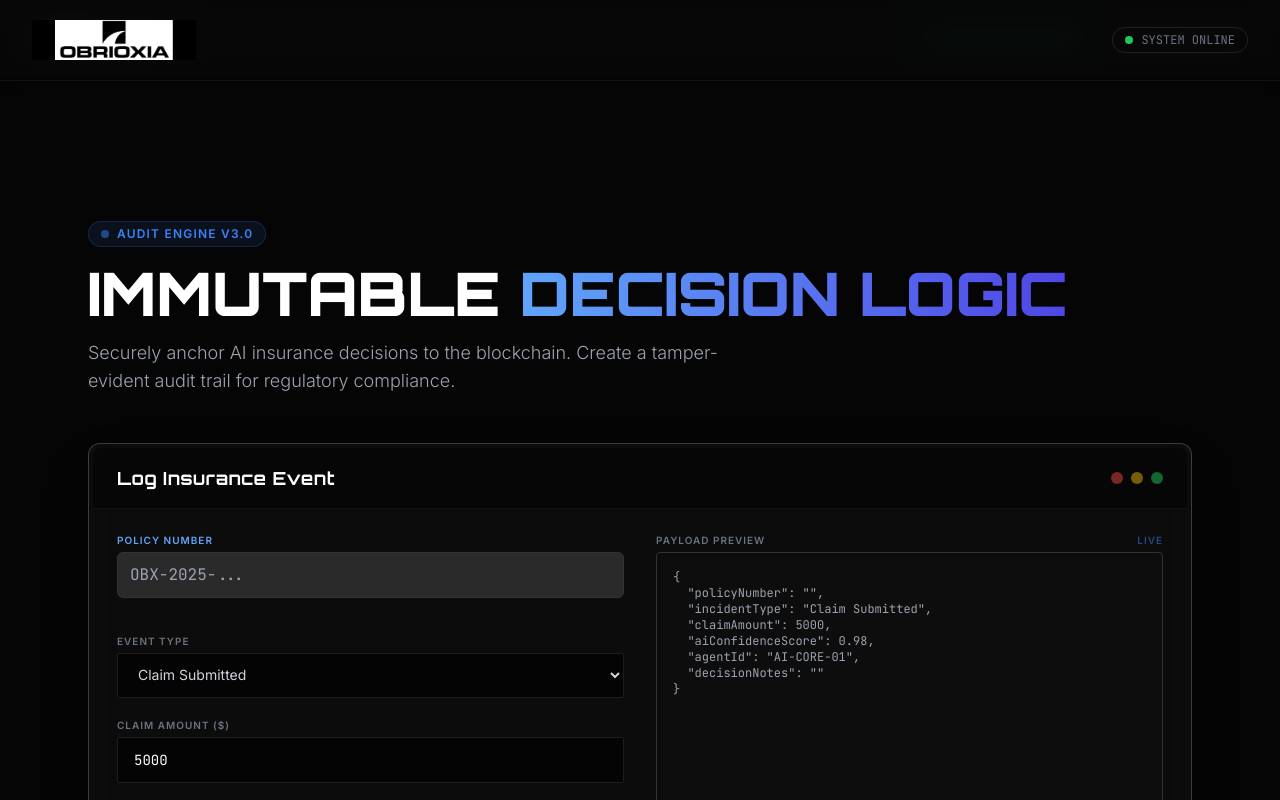
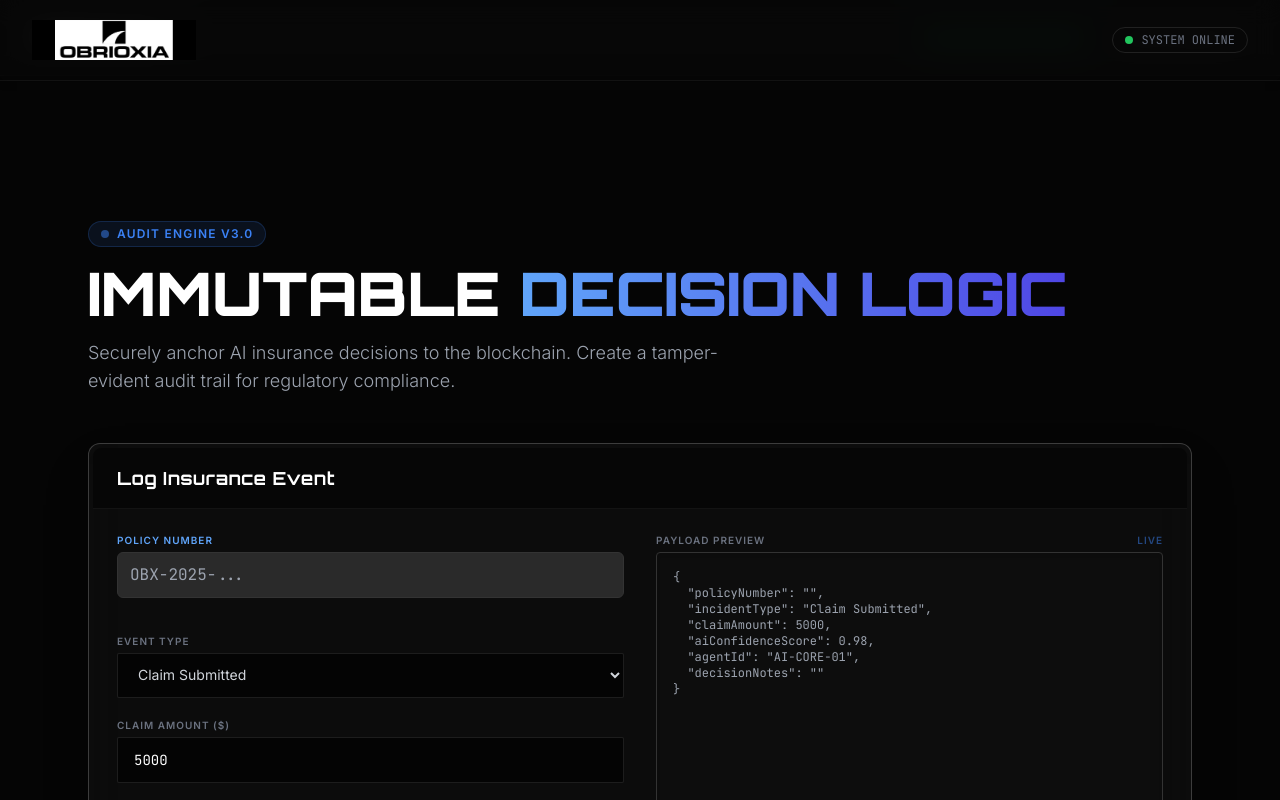
Before and after one commit to obrioxia/obrioxia_frontend, an Angular app: page /submit in a window 1280 px wide. Shown: the top 800 px of the page. Built offline with nearby package versions, Linux system fonts and the light colour scheme.

Commit message:
Fix: Remove colored dots and fix logo path

```diff
--- a/src/app/submit/submit.component.html
+++ b/src/app/submit/submit.component.html
@@ -2,7 +2,7 @@
     <div class="max-w-7xl mx-auto px-4 sm:px-6 lg:px-8">
         <div class="flex items-center justify-between h-20">
             <div class="flex-shrink-0 flex items-center gap-3">
-                <img src="/assets/logo.png" alt="Obrioxia" class="h-10 logo-invert">
+                <img src="assets/logo.png" alt="Obrioxia" class="h-10 logo-invert">
             </div>
 
             <div class="hidden md:flex items-center gap-2 text-xs font-mono text-gray-500 border border-white/10 px-3 py-1 rounded-full">
@@ -32,12 +32,7 @@
 
         <div class="bg-black/40 px-6 py-4 rounded-t-lg flex justify-between items-center border-b border-white/5">
             <h3 class="text-lg font-[Orbitron] font-bold tracking-wide">Log Insurance Event</h3>
-            <div class="flex gap-2">
-                <div class="w-3 h-3 rounded-full bg-red-500/50"></div>
-                <div class="w-3 h-3 rounded-full bg-yellow-500/50"></div>
-                <div class="w-3 h-3 rounded-full bg-green-500/50"></div>
             </div>
-        </div>
 
         <div class="p-6 grid grid-cols-1 md:grid-cols-2 gap-8">
 
```
